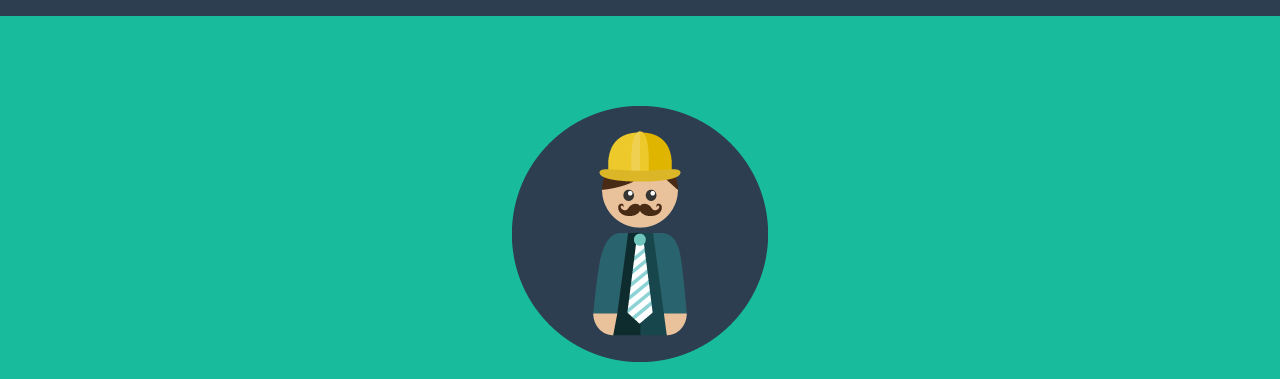
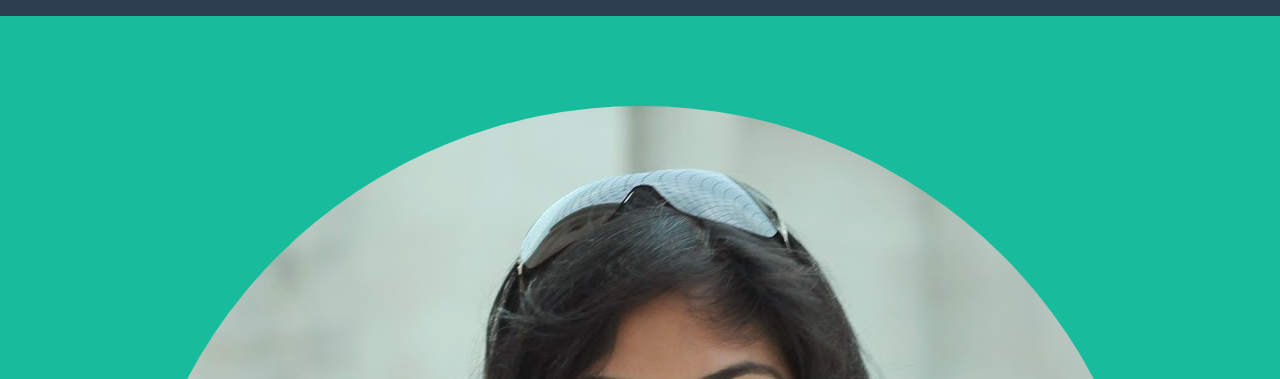
Before and after one commit to snehacb/snehacb.github.io, a plain HTML site: page index.html in a window 1280 px wide. Shown: the part 94-473 px from the top of the page. Drawn offline with nearby package versions, Linux system fonts and the light colour scheme.

Commit message:
New profile img

```diff
--- a/css/freelancer.css
+++ b/css/freelancer.css
@@ -394,6 +394,10 @@
     outline: 0;
 }
 
+.img-responsive {
+    border-radius: 100%;
+}
+
 .portfolio-modal .modal-content {
     padding: 100px 0;
     min-height: 100%;
--- a/index.html
+++ b/index.html
@@ -74,7 +74,7 @@
         <div class="container">
             <div class="row">
                 <div class="col-lg-12">
-                    <img class="img-responsive" src="img/profile.png" alt="">
+                    <img class="img-responsive" src="img/sneha.png" alt="">
                     <div class="intro-text">
                         <span class="name">COMPUTER SCIENTIST</span>
                         <hr class="star-light">
```
Also changed, not shown: img/sneha.png (added).
